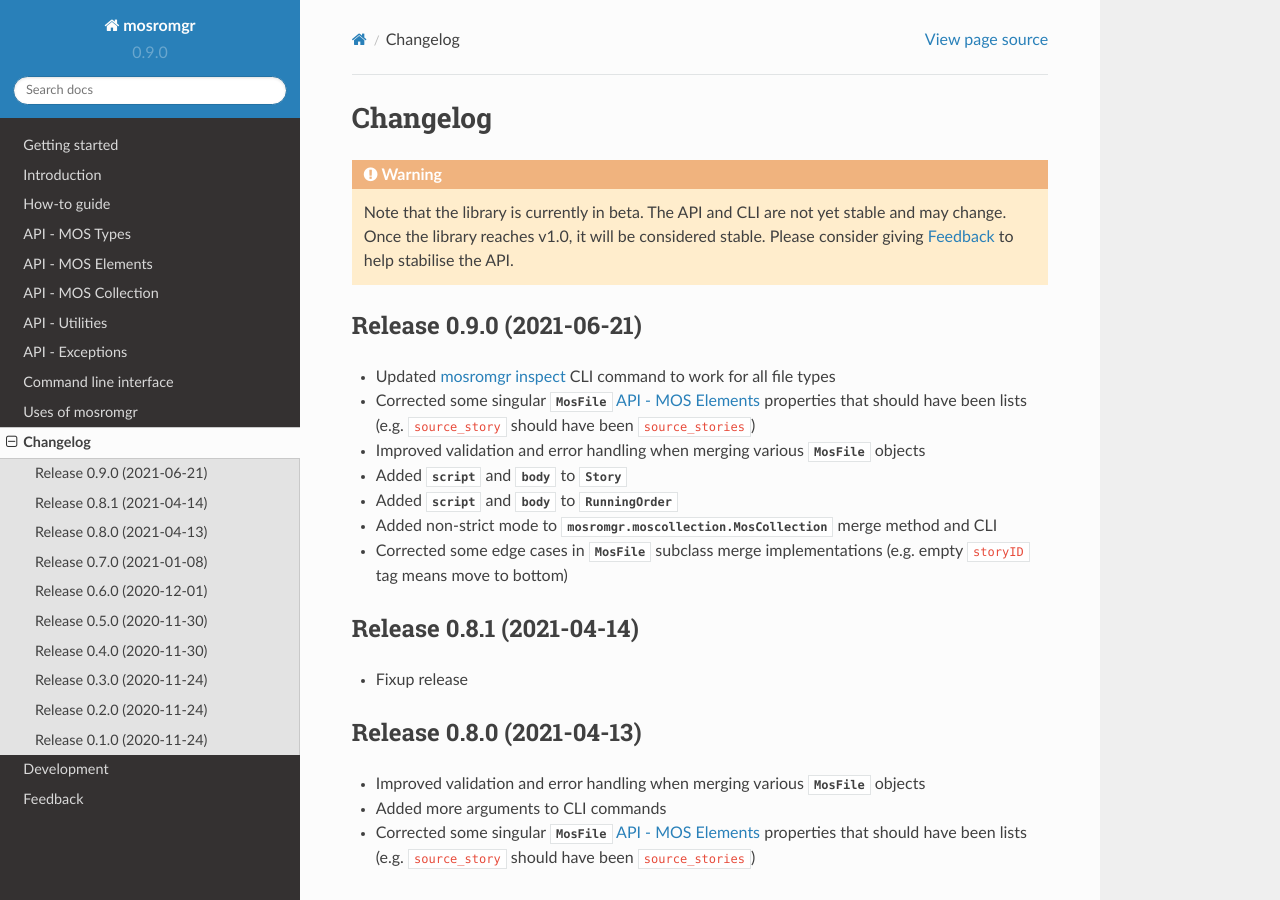
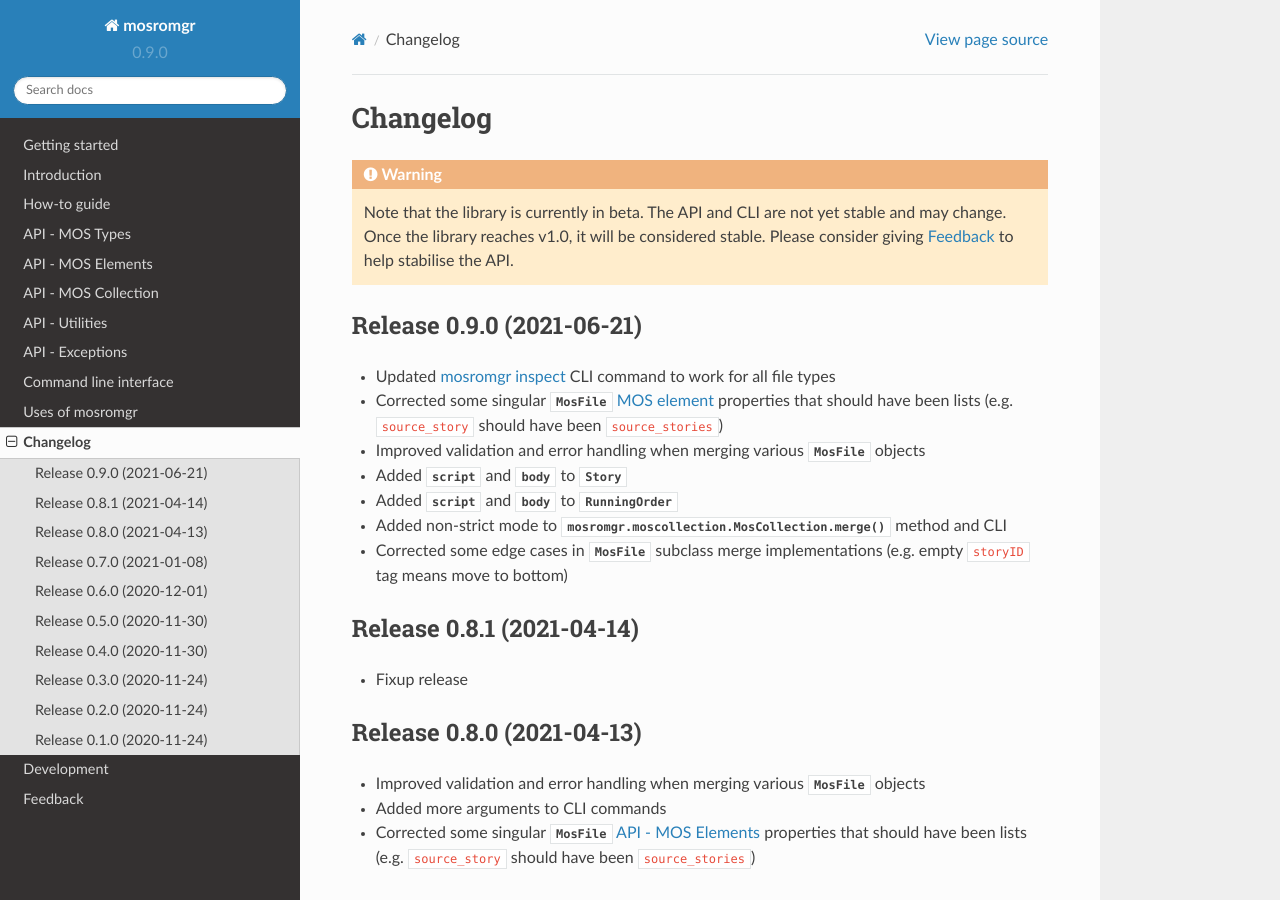
Before and after one commit to bbc/mosromgr, a Sphinx documentation site: the page built from docs/changelog.rst, in a window 1280 px wide and 900 px high. Built offline with Sphinx 7.4.7 and the Read the Docs theme 2.0.0, drawn with Linux system fonts in a browser that asks for light colours.

Commit message:
correct rst in changelog

```diff
--- a/docs/changelog.rst
+++ b/docs/changelog.rst
@@ -16,7 +16,7 @@ Release 0.9.0 (2021-06-21)
 
 - Updated :ref:`cli_mosromgr_inspect` CLI command to work for all file types
 - Corrected some singular :class:`~mosromgr.mostypes.MosFile`
-  :doc:`api_moselements` properties that should have been lists (e.g.
+  :doc:`MOS element <api_moselements>` properties that should have been lists (e.g.
   ``source_story`` should have been ``source_stories``)
 - Improved validation and error handling when merging various
   :class:`~mosromgr.mostypes.MosFile` objects
@@ -26,7 +26,7 @@ Release 0.9.0 (2021-06-21)
 - Added :attr:`~mosromgr.mostypes.RunningOrder.script` and
   :attr:`~mosromgr.mostypes.RunningOrder.body` to
   :class:`~mosromgr.mostypes.RunningOrder`
-- Added non-strict mode to :class:`mosromgr.moscollection.MosCollection` merge
+- Added non-strict mode to :meth:`mosromgr.moscollection.MosCollection.merge`
   method and CLI
 - Corrected some edge cases in :class:`~mosromgr.mostypes.MosFile` subclass merge
   implementations (e.g. empty ``storyID`` tag means move to bottom)
```
Also changed, not shown: docs/images/class_hierarchy.png, docs/images/class_hierarchy.svg.
